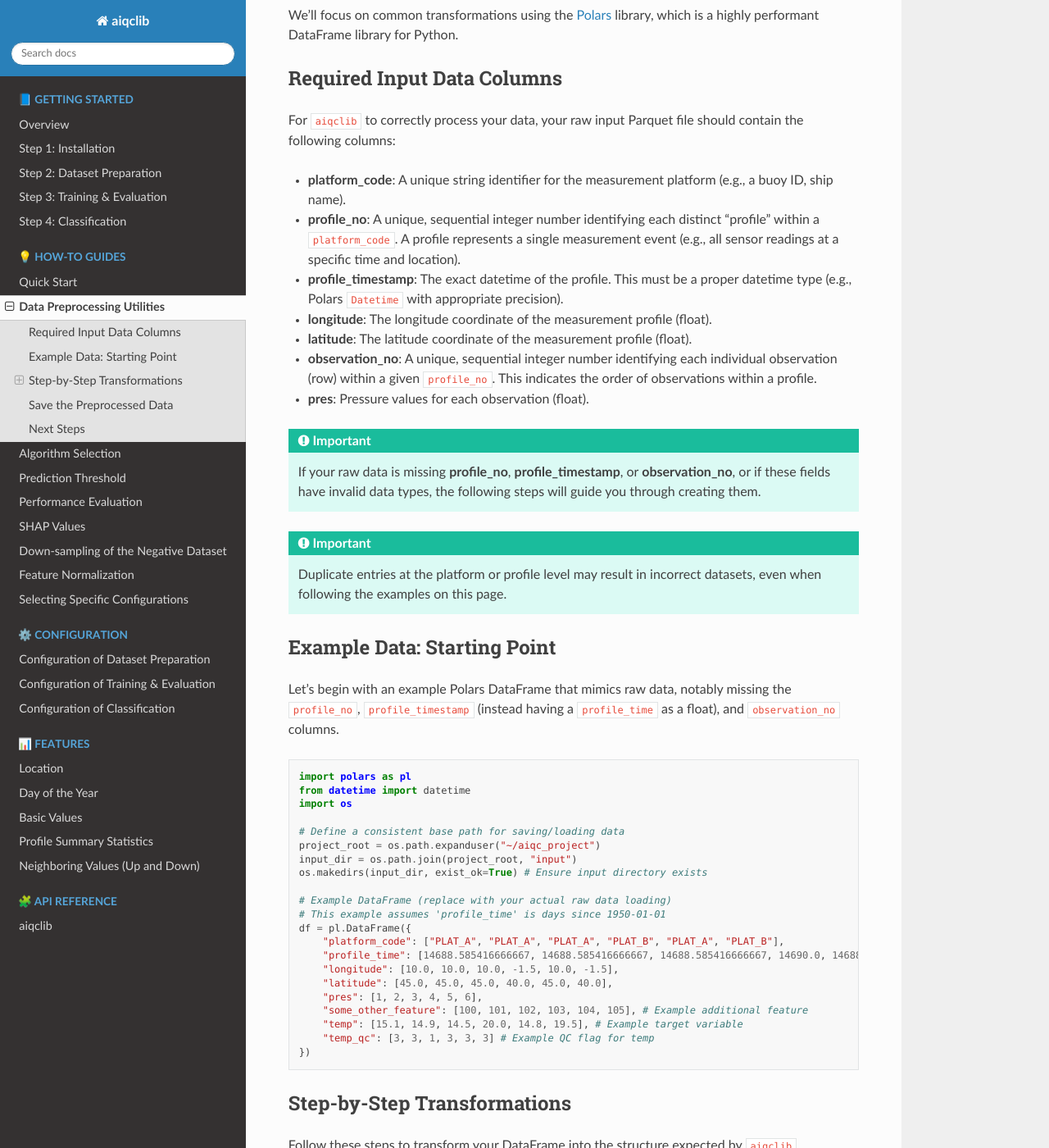
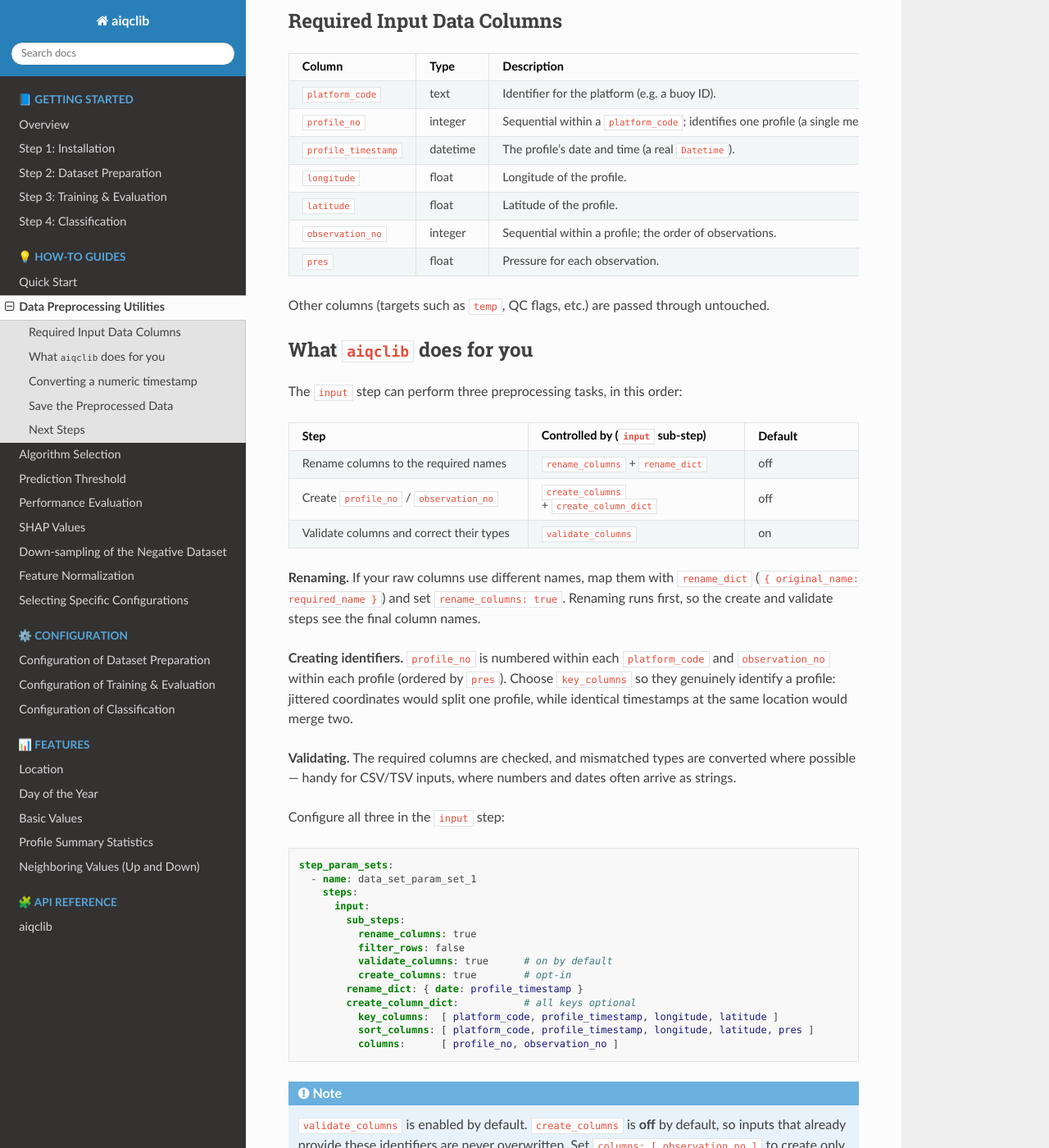
Before and after one commit to AIQC-Hub/aiqclib, a Sphinx documentation site: the page built from docs/source/how-to/data_preprocessing_utilities.rst, in a window 1280 px wide and 1400 px high, scrolled down 274 px. Shown: the whole window at 82% size. Built offline with Sphinx 7.4.7 and the Read the Docs theme 3.1.0, drawn with Linux system fonts in a browser that asks for light colours; some of the changed text lies outside the part shown.

Commit message:
Add automatic data creation

```diff
--- a/docs/source/how-to/data_preprocessing_utilities.rst
+++ b/docs/source/how-to/data_preprocessing_utilities.rst
@@ -1,155 +1,152 @@
 Data Preprocessing Utilities
 ============================
 
-This guide provides practical examples for preparing your raw data to meet the specific structural requirements of ``aiqclib``'s dataset preparation workflow. While ``aiqclib`` handles feature engineering and dataset splitting, it expects your input data to have certain key columns for identifying unique profiles and observations.
-
-We'll focus on common transformations using the `Polars <https://pola.rs/>`_ library, which is a highly performant DataFrame library for Python.
+``aiqclib`` expects a few identity and coordinate columns in your raw input.
+Most of the preparation is now handled for you: after the optional column
+**rename** step, ``aiqclib`` validates the required columns, auto-corrects their
+data types, and can derive ``profile_no`` and ``observation_no``. The only thing
+it cannot infer is a timestamp stored as a plain number (see below).
 
 Required Input Data Columns
 ---------------------------
 
-For ``aiqclib`` to correctly process your data, your raw input Parquet file should contain the following columns:
+.. list-table::
+   :header-rows: 1
+   :widths: 24 16 60
 
-*   **platform_code**: A unique string identifier for the measurement platform (e.g., a buoy ID, ship name).
-*   **profile_no**: A unique, sequential integer number identifying each distinct "profile" within a ``platform_code``. A profile represents a single measurement event (e.g., all sensor readings at a specific time and location).
-*   **profile_timestamp**: The exact datetime of the profile. This must be a proper datetime type (e.g., Polars ``Datetime`` with appropriate precision).
-*   **longitude**: The longitude coordinate of the measurement profile (float).
-*   **latitude**: The latitude coordinate of the measurement profile (float).
-*   **observation_no**: A unique, sequential integer number identifying each individual observation (row) within a given ``profile_no``. This indicates the order of observations within a profile.
-*   **pres**: Pressure values for each observation (float).
+   * - Column
+     - Type
+     - Description
+   * - ``platform_code``
+     - text
+     - Identifier for the platform (e.g. a buoy ID).
+   * - ``profile_no``
+     - integer
+     - Sequential within a ``platform_code``; identifies one profile (a single
+       measurement event).
+   * - ``profile_timestamp``
+     - datetime
+     - The profile's date and time (a real ``Datetime``).
+   * - ``longitude``
+     - float
+     - Longitude of the profile.
+   * - ``latitude``
+     - float
+     - Latitude of the profile.
+   * - ``observation_no``
+     - integer
+     - Sequential within a profile; the order of observations.
+   * - ``pres``
+     - float
+     - Pressure for each observation.
 
-.. important::
-   If your raw data is missing **profile_no**, **profile_timestamp**, or **observation_no**, or if these fields have invalid data types, the following steps will guide you through creating them.
+Other columns (targets such as ``temp``, QC flags, etc.) are passed through
+untouched.
 
-.. important::
-   Duplicate entries at the platform or profile level may result in incorrect datasets, even when following the examples on this page.
+What ``aiqclib`` does for you
+-----------------------------
 
-Example Data: Starting Point
-----------------------------
+The ``input`` step can perform three preprocessing tasks, in this order:
 
-Let's begin with an example Polars DataFrame that mimics raw data, notably missing the ``profile_no``, ``profile_timestamp`` (instead having a ``profile_time`` as a float), and ``observation_no`` columns.
+.. list-table::
+   :header-rows: 1
+   :widths: 42 38 20
+
+   * - Step
+     - Controlled by (``input`` sub-step)
+     - Default
+   * - Rename columns to the required names
+     - ``rename_columns`` + ``rename_dict``
+     - off
+   * - Create ``profile_no`` / ``observation_no``
+     - ``create_columns`` + ``create_column_dict``
+     - off
+   * - Validate columns and correct their types
+     - ``validate_columns``
+     - on
+
+**Renaming.** If your raw columns use different names, map them with
+``rename_dict`` (``{ original_name: required_name }``) and set
+``rename_columns: true``. Renaming runs first, so the create and validate steps
+see the final column names.
+
+**Creating identifiers.** ``profile_no`` is numbered within each
+``platform_code`` and ``observation_no`` within each profile (ordered by
+``pres``). Choose ``key_columns`` so they genuinely identify a profile: jittered
+coordinates would split one profile, while identical timestamps at the same
+location would merge two.
+
+**Validating.** The required columns are checked, and mismatched types are
+converted where possible — handy for CSV/TSV inputs, where numbers and dates
+often arrive as strings.
+
+Configure all three in the ``input`` step:
+
+.. code-block:: yaml
+
+   step_param_sets:
+     - name: data_set_param_set_1
+       steps:
+         input:
+           sub_steps:
+             rename_columns: true
+             filter_rows: false
+             validate_columns: true      # on by default
+             create_columns: true        # opt-in
+           rename_dict: { date: profile_timestamp }
+           create_column_dict:           # all keys optional
+             key_columns:  [ platform_code, profile_timestamp, longitude, latitude ]
+             sort_columns: [ platform_code, profile_timestamp, longitude, latitude, pres ]
+             columns:      [ profile_no, observation_no ]
+
+.. note::
+   ``validate_columns`` is enabled by default. ``create_columns`` is **off** by
+   default, so inputs that already provide these identifiers are never
+   overwritten. Set ``columns: [ observation_no ]`` to create only one of them.
+
+Converting a numeric timestamp
+------------------------------
+
+``profile_timestamp`` must be a real datetime. A numeric epoch (e.g. days since
+1950-01-01) is ambiguous, so ``aiqclib`` cannot convert it automatically —
+do this yourself before running the workflow:
 
 .. code-block:: python
 
-    import polars as pl
-    from datetime import datetime
-    import os
+   import polars as pl
+   from datetime import datetime
 
-    # Define a consistent base path for saving/loading data
-    project_root = os.path.expanduser("~/aiqc_project")
-    input_dir = os.path.join(project_root, "input")
-    os.makedirs(input_dir, exist_ok=True) # Ensure input directory exists
+   # 'profile_time' is days since 1950-01-01
+   df = df.with_columns(
+       (
+           pl.lit(datetime(1950, 1, 1))
+           + pl.duration(days=pl.col("profile_time").floor())
+           + pl.duration(
+               seconds=(pl.col("profile_time") - pl.col("profile_time").floor()) * 86400
+           )
+       )
+       .cast(pl.Datetime("ms"))
+       .alias("profile_timestamp")
+   )
 
-    # Example DataFrame (replace with your actual raw data loading)
-    # This example assumes 'profile_time' is days since 1950-01-01
-    df = pl.DataFrame({
-        "platform_code": ["PLAT_A", "PLAT_A", "PLAT_A", "PLAT_B", "PLAT_A", "PLAT_B"],
-        "profile_time": [14688.585416666667, 14688.585416666667, 14688.585416666667, 14690.0, 14688.585416666667, 14690.0],
-        "longitude": [10.0, 10.0, 10.0, -1.5, 10.0, -1.5],
-        "latitude": [45.0, 45.0, 45.0, 40.0, 45.0, 40.0],
-        "pres": [1, 2, 3, 4, 5, 6],
-        "some_other_feature": [100, 101, 102, 103, 104, 105], # Example additional feature
-        "temp": [15.1, 14.9, 14.5, 20.0, 14.8, 19.5], # Example target variable
-        "temp_qc": [3, 3, 1, 3, 3, 3] # Example QC flag for temp
-    })
+.. important::
+   Remove duplicate rows at the platform/profile level first — duplicates can
+   produce incorrect datasets even when everything else is correct.
 
-Step-by-Step Transformations
-----------------------------
+Save the Preprocessed Data
+--------------------------
 
-Follow these steps to transform your DataFrame into the structure expected by ``aiqclib``.
-
-1. Create `profile_timestamp`
-~~~~~~~~~~~~~~~~~~~~~~~~~~~~~~~~~~~~~~~~~~~~~
-If your timestamp is a float representing days (e.g., days since a specific epoch like 1950-01-01), you'll need to convert it to a proper datetime column.
+Write the result to Parquet and point ``input_file_name`` in your
+``prepare_config.yaml`` at it:
 
 .. code-block:: python
 
-    # Convert float datetime values to integer durations and then to a Polars datetime
-    # Assuming 'profile_time' is in days since 1950-01-01
-    df = df.with_columns(
-        (
-            # Start from the reference date (1950-01-01)
-            pl.lit(datetime(1950, 1, 1)) +
+   import os
 
-            # Add whole days to the reference date
-            pl.duration(days=pl.col("profile_time").floor()) +
-
-            # Add fractional days, converted to seconds (1 day = 86400 seconds)
-            pl.duration(seconds=(pl.col("profile_time") - pl.col("profile_time").floor()) * 86400)
-        )
-        .alias("profile_timestamp")  # Name the new column
-        .cast(pl.Datetime("ms"))     # Store as a Polars datetime with millisecond precision
-    )
-
-2. Sort Rows
-~~~~~~~~~~~~
-Sorting the DataFrame is crucial before generating sequential ``profile_no`` and ``observation_no``. This ensures that observations belonging to the same profile are grouped together and are ordered correctly (e.g., by pressure).
-
-.. code-block:: python
-
-    df = df.sort(["platform_code", "profile_timestamp", "longitude", "latitude", "pres"])
-
-3. Create `profile_key` (Helper Column)
-~~~~~~~~~~~~~~~~~~~~~~~~~~~~~~~~~~~~~~~~~
-A ``profile_key`` is a temporary helper column that uniquely identifies each distinct profile within a platform. This is a common pattern when ``profile_no`` is not directly available but can be inferred from a combination of other columns (e.g., ``platform_code``, ``profile_timestamp``, ``longitude``, ``latitude``).
-
-.. code-block:: python
-
-    df = df.with_columns(
-        pl.format("{}|{}|{}|{}",
-                  pl.col("platform_code"),
-                  pl.col("profile_timestamp").cast(pl.Utf8), # Cast to string for formatting
-                  pl.col("longitude"),
-                  pl.col("latitude")
-        ).alias("profile_key")
-    )
-
-4. Create `profile_no`
-~~~~~~~~~~~~~~~~~~~~~~
-Now, create the sequential ``profile_no`` within each ``platform_code`` by computing a dense rank of ``profile_key``. The ``rank("dense")`` ensures that the first distinct ``profile_key`` in a platform gets rank 1, the second gets rank 2, and so on.
-
-.. code-block:: python
-
-    df = df.with_columns(
-        pl.col("profile_key")
-          .rank("dense")
-          .over("platform_code")
-          .alias("profile_no")
-    )
-
-5. Create `observation_no`
-~~~~~~~~~~~~~~~~~~~~~~~~~~
-The ``observation_no`` assigns a unique, sequential number to each observation *within* a given ``profile_no``. This is typically based on the order of records after sorting (e.g., by pressure depth). ``cum_count().over("profile_key")`` is used to count observations within each unique ``profile_key``. We add ``+1`` to make it 1-indexed.
-
-.. code-block:: python
-
-    df = df.with_columns(
-        (pl.col("profile_key").cum_count().over("profile_key") + 1).alias("observation_no")
-    )
-
-6. Drop `profile_key` (Optional)
-~~~~~~~~~~~~~~~~~~~~~~~~~~~~~~~~~
-You can optionally drop the helper ``profile_key`` column once ``profile_no`` and ``observation_no`` have been created, as it's no longer needed.
-
-.. code-block:: python
-
-    df = df.drop("profile_key")
-
-Save the Preprocessed Data
---------------------------
-Finally, save your preprocessed DataFrame as a Parquet file. This file will then be used as the ``input_file_name`` in your ``aiqclib`` ``prepare_config.yaml``.
-
-.. code-block:: python
-
-    # Define the output file path within your project's input directory
-    output_file = os.path.join(input_dir, "nrt_cora_bo_preprocessed.parquet")
-
-    # Write the DataFrame to a Parquet file
-    df.write_parquet(output_file)
+   output_file = os.path.expanduser("~/aiqc_project/input/nrt_cora_bo_preprocessed.parquet")
+   df.write_parquet(output_file)
 
 Next Steps
 ----------
 
-With your raw data now structured correctly, you can proceed with the ``aiqclib`` dataset preparation workflow.
-
 Return to the tutorial: :doc:`../tutorial/preparation`.
```
Also changed, not shown: docs/source/api/aiqclib.common.utils.rst (+16 -0 lines), 5 other files.
